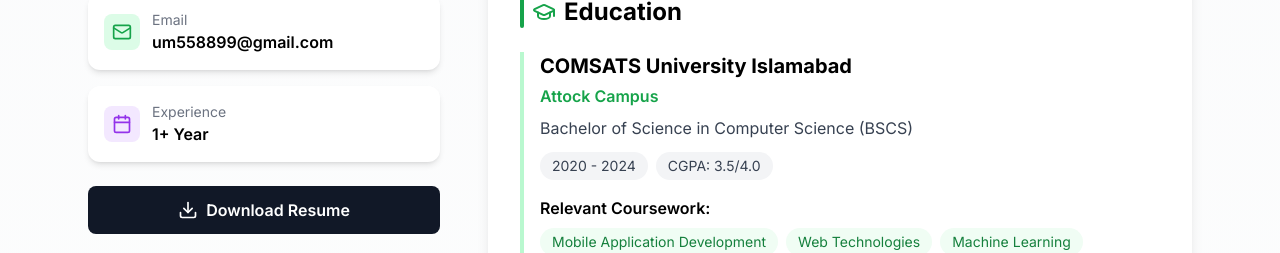
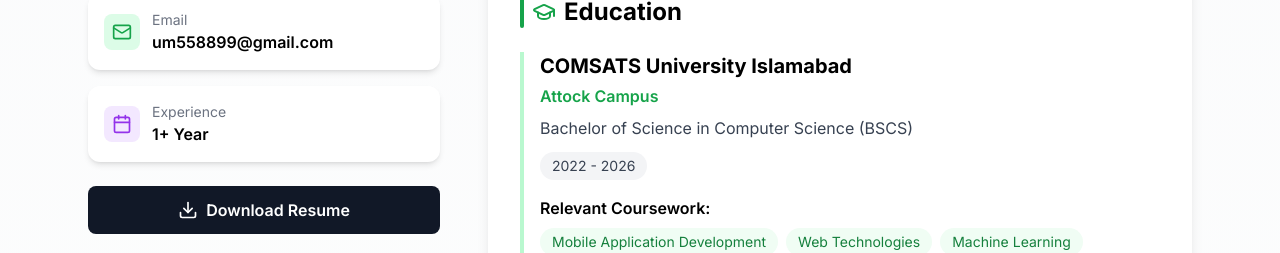
Before and after one commit to samii999/Portfolio, a Next.js app: page /about in a window 1280 px wide. Shown: the part 754-1007 px from the top of the page. Built offline with nearby package versions, Linux system fonts and the light colour scheme.

Commit message:
correct about page

```diff
--- a/src/app/about/page.tsx
+++ b/src/app/about/page.tsx
@@ -120,8 +120,7 @@
                   <p className="text-green-600 font-semibold mb-2">Attock Campus</p>
                   <p className="text-gray-700 mb-3">Bachelor of Science in Computer Science (BSCS)</p>
                   <div className="flex flex-wrap gap-2 mb-4">
-                    <span className="px-3 py-1 bg-gray-100 text-gray-700 rounded-full text-sm">2020 - 2024</span>
-                    <span className="px-3 py-1 bg-gray-100 text-gray-700 rounded-full text-sm">CGPA: 3.5/4.0</span>
+                    <span className="px-3 py-1 bg-gray-100 text-gray-700 rounded-full text-sm">2022 - 2026</span>
                   </div>
 
                   <h4 className="font-semibold mb-2">Relevant Coursework:</h4>
```
